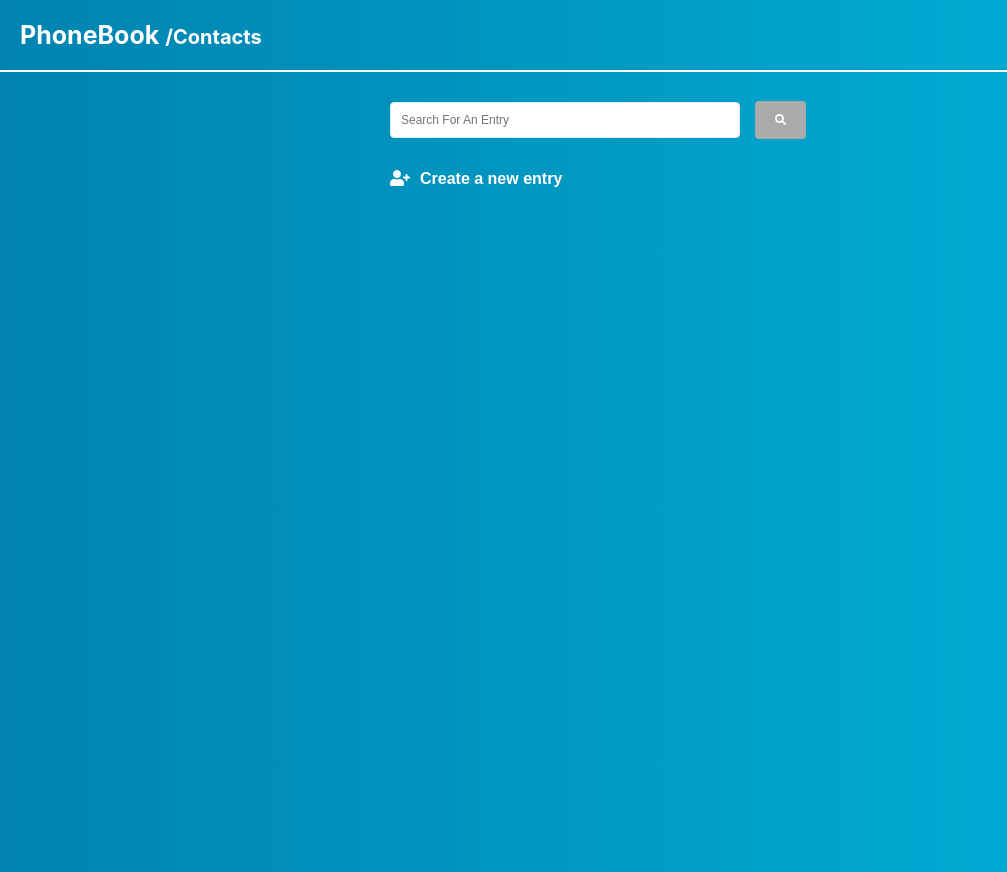
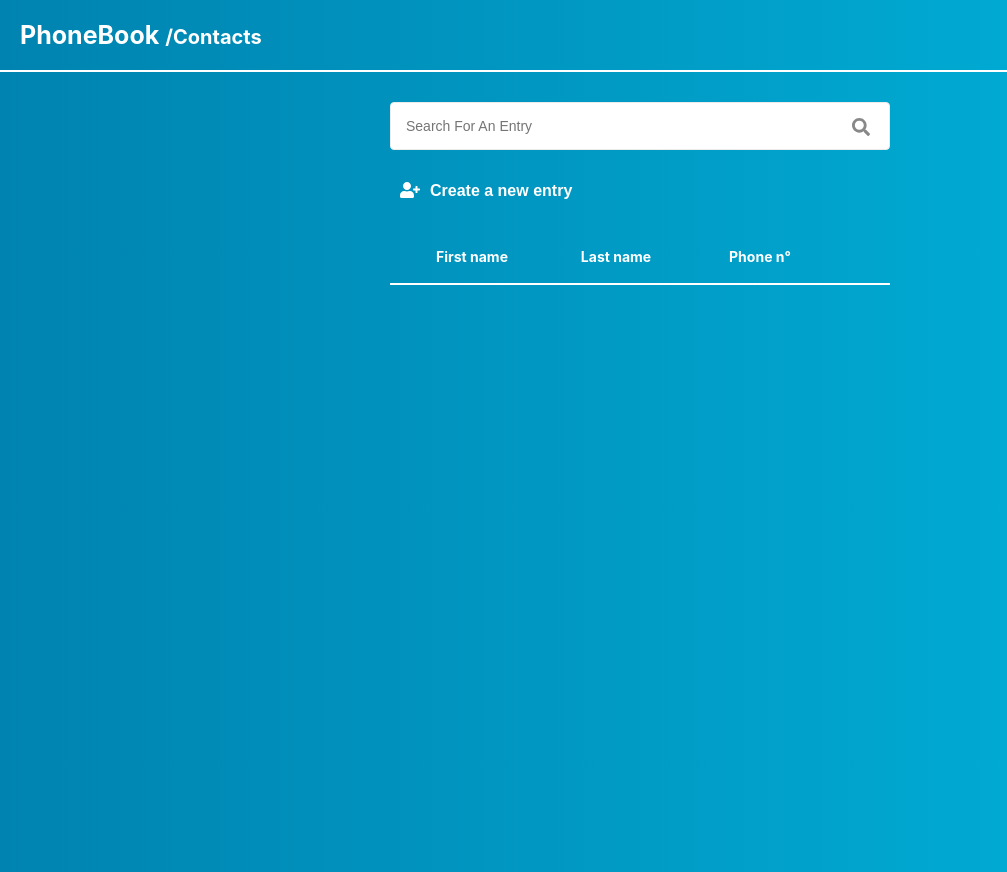
Before and after one commit to baptistefkt/phonebook, a React (Create React App) app in the folder client/: page / in a window 1280 px wide. Shown: the whole page, without its empty margins (0-1007 px from the left). Built offline with nearby package versions, Linux system fonts and the light colour scheme; no server answers.

Commit message:
Add update route + update Home design

```diff
--- a/client/src/App.js
+++ b/client/src/App.js
@@ -8,7 +8,7 @@ const App = () => (
   <Router>
     <Route exact path="/" component={Home} />
     <Route exact path="/add" component={Add} />
-    <Route exact path="/update" component={Update} />
+    <Route exact path="/update/:id" component={Update} />
   </Router>
 );
 
--- a/client/src/pages/Home.js
+++ b/client/src/pages/Home.js
@@ -2,30 +2,11 @@ import React, { useState, useEffect } from 'react';
 import styled from 'styled-components';
 import { Link } from 'react-router-dom';
 import { FontAwesomeIcon } from '@fortawesome/react-fontawesome';
-import { faUserPlus, faSearch } from '@fortawesome/free-solid-svg-icons';
+import { faUserPlus, faSearch, faPen } from '@fortawesome/free-solid-svg-icons';
 import axios from 'axios';
 import Layout from '../components/layout';
 
-// const datas = [
-//   {
-//     id: '1',
-//     firstName: 'Frieda',
-//     lastName: 'Robscheit-Robbins',
-//     phone: '+32 44 555555',
-//   },
-//   {
-//     id: '2',
-//     firstName: 'Bart',
-//     lastName: 'Dart',
-//     phone: '+32 11 222222',
-//   },
-//   {
-//     id: '3',
-//     firstName: 'Marc',
-//     lastName: 'Mak',
-//     phone: '+32 77 1111111',
-//   },
-// ];
+// ======== STYLE ======== //
 
 const PageContainer = styled.section`
   height: 100vh;
@@ -34,36 +15,31 @@ const PageContainer = styled.section`
   margin: 0 auto;
 
   input {
-    width: 70%;
+    width: 100%;
     margin: 30px 0;
-    padding: 10px;
+    padding: 15px;
     border: 1px solid #ebebeb;
     border-radius: 4px;
     color: #444;
-    font-size: 12px;
+    font-size: 14px;
 
     &:focus {
       outline: none;
       border: 1px solid #00b4db;
+      background-color: #f7f7f7;
     }
   }
 `;
 
-const SearchButton = styled.button`
-  padding: 13px 20px;
-  margin-left: 15px;
-  color: #fff;
-  font-weight: bold;
-  font-size: 11px;
-  text-transform: uppercase;
-  border: none;
-  background-color: #aaa;
-  border-radius: 4px;
-  transition: all 0.15s;
+const SearchBox = styled.div`
+  position: relative;
 
-  &:hover {
-    background-color: #999;
-    color: #ddd;
+  span {
+    position: absolute;
+    top: 45px;
+    right: 20px;
+    font-size: 18px;
+    color: #888;
   }
 `;
 
@@ -75,6 +51,7 @@ const AddButton = styled.button`
   font-size: 16px;
   padding: 0;
   margin: 0;
+  margin-left: 10px;
 
   &:hover {
     text-decoration: underline;
@@ -103,11 +80,32 @@ const ListWrapper = styled.div`
   }
 `;
 
+const ListHead = styled.li`
+  font-weight: bold;
+  border-bottom: 2px solid #fff !important;
+`;
+
 const Flex = styled.div`
   display: flex;
   justify-content: space-between;
   text-align: center;
+
+  span {
+    font-size: 14px;
+    flex: 3;
+  }
+
+  a {
+    color: #fff;
+    flex: 1;
+  }
+
+  div {
+    flex: 1;
+  }
 `;
+
+// ======== COMPONENT ======== //
 
 const Home = props => {
   const [data, setData] = useState([]);
@@ -122,17 +120,13 @@ const Home = props => {
   }, []);
 
   const handleChange = e => {
-    console.log(e.target.value);
     setSearch(e.target.value);
-  };
-
-  const filterData = data => {
-    data.filter(d => {});
   };
 
   return (
     <Layout path={props.match.path}>
       <PageContainer>
+        <SearchBox>
           <input
             type="search"
             name="search"
@@ -140,9 +134,10 @@ const Home = props => {
             onChange={handleChange}
             value={search}
           />
-        <SearchButton>
+          <span>
             <FontAwesomeIcon icon={faSearch} />
-        </SearchButton>
+          </span>
+        </SearchBox>
         <Link to="/add">
           <AddButton>
             <span>
@@ -153,6 +148,14 @@ const Home = props => {
         </Link>
         <ListWrapper>
           <ul>
+            <ListHead>
+              <Flex>
+                <span>First name</span>
+                <span>Last name</span>
+                <span>Phone n°</span>
+                <div />
+              </Flex>
+            </ListHead>
             {data.length > 0 &&
               data.map(data => {
                 if (
@@ -169,6 +172,11 @@ const Home = props => {
                       <span>{data.firstName}</span>
                       <span>{data.lastName}</span>
                       <span>{data.phone}</span>
+                      <Link to={`/update/${data.id}`}>
+                        <span>
+                          <FontAwesomeIcon icon={faPen} />
+                        </span>
+                      </Link>
                     </Flex>
                   </li>
                 );
```
Lines whose indentation alone changed are shown as unchanged.
